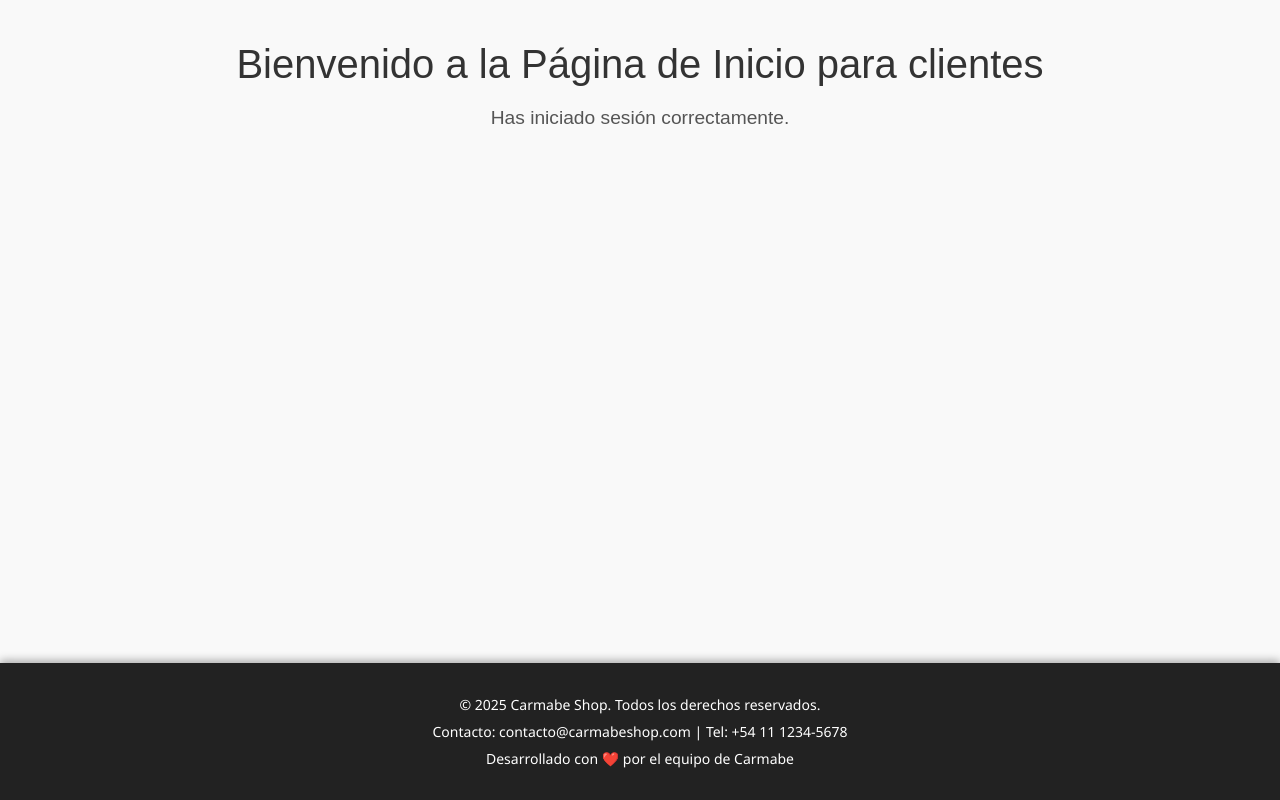
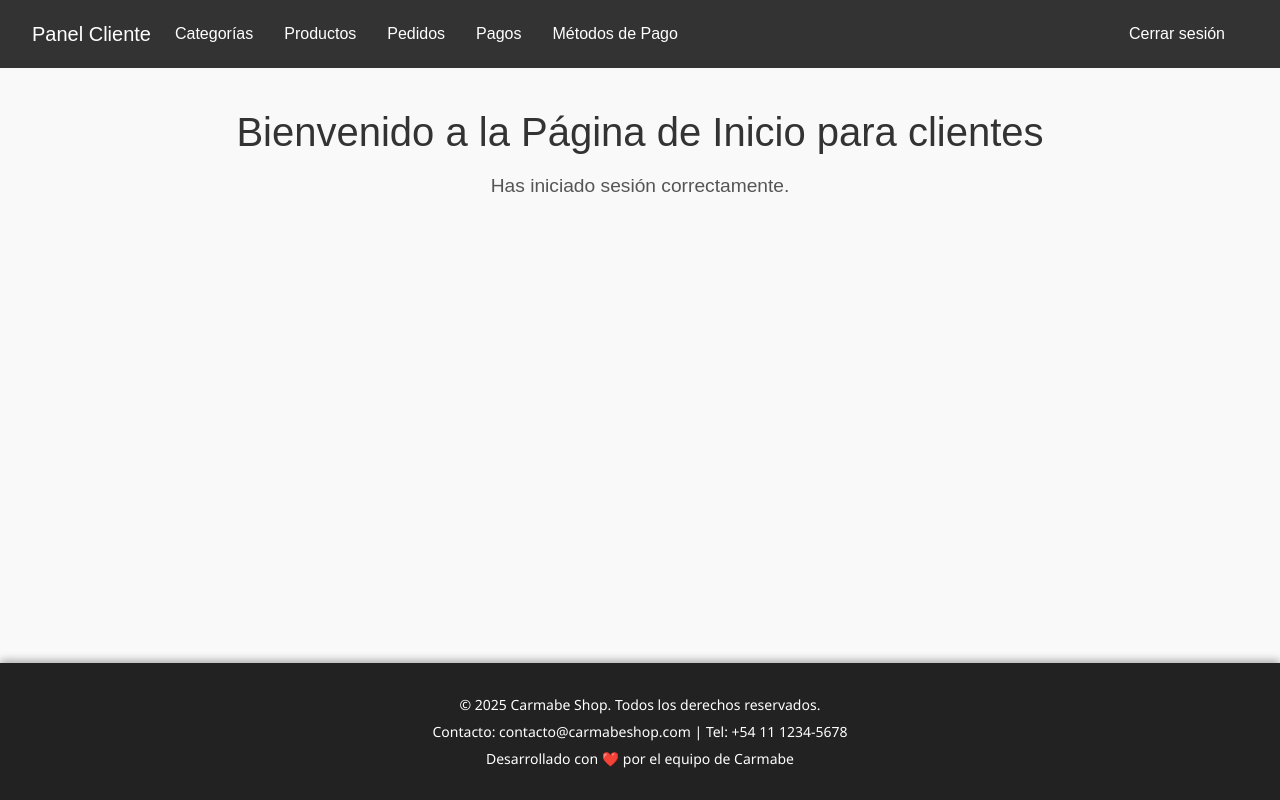
Before and after one commit to Carlosalfredo22/carmshop, a React (Vite) app: page /cliente in a window 1280 px wide. Built offline with nearby package versions, Linux system fonts and the light colour scheme; sample sign-in values are in the browser's storage; the HTML template or start-up script is replaced by a standard one.

Commit message:
Carlos Alfredo
Encabezado de cliente, en HomeCliente

```diff
--- a/src/pages/Clientes/HomeCliente.jsx
+++ b/src/pages/Clientes/HomeCliente.jsx
@@ -1,10 +1,12 @@
 import React from 'react';
-import Navbar from '../../components/Navbar';
+import Navbar from '../../components/NavbarCliente'; // Asegúrate de que la ruta sea correcta
 import Footer from '../../components/Footer';
+import NavbarCliente from '../../components/NavbarCliente';
 
 function Home() {
   return (
     <div className="home-container">
+      <NavbarCliente />
       <main className="home-content">
         <h1 className="home-title">Bienvenido a la Página de Inicio para clientes</h1>
         <p className="home-text">Has iniciado sesión correctamente.</p>
```
